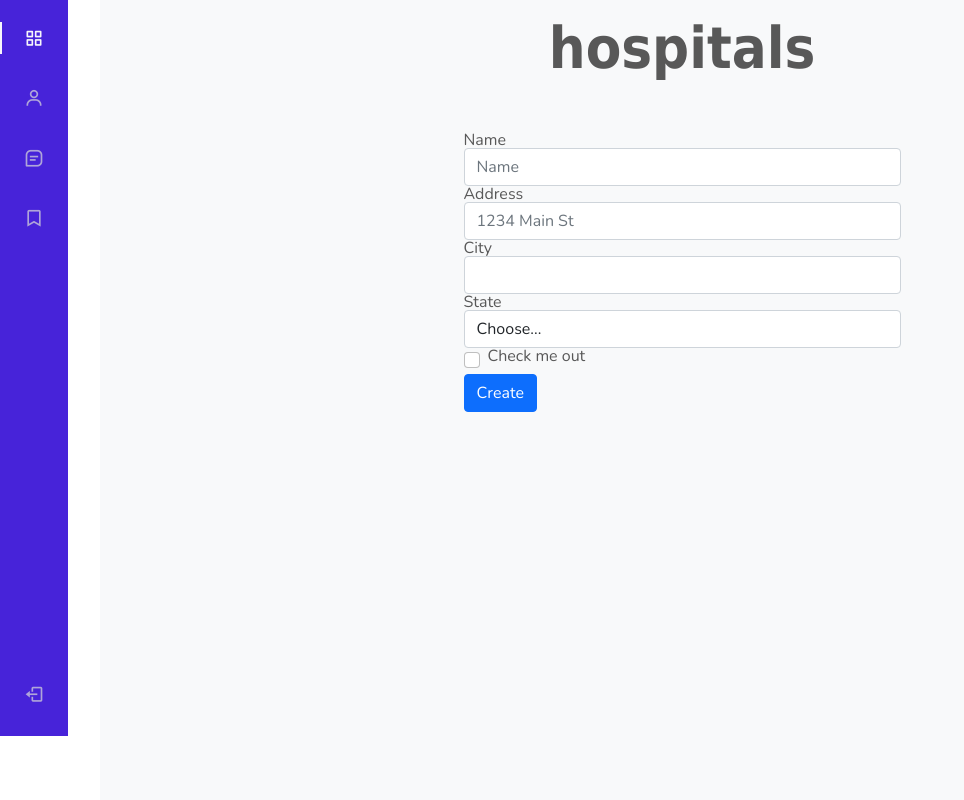
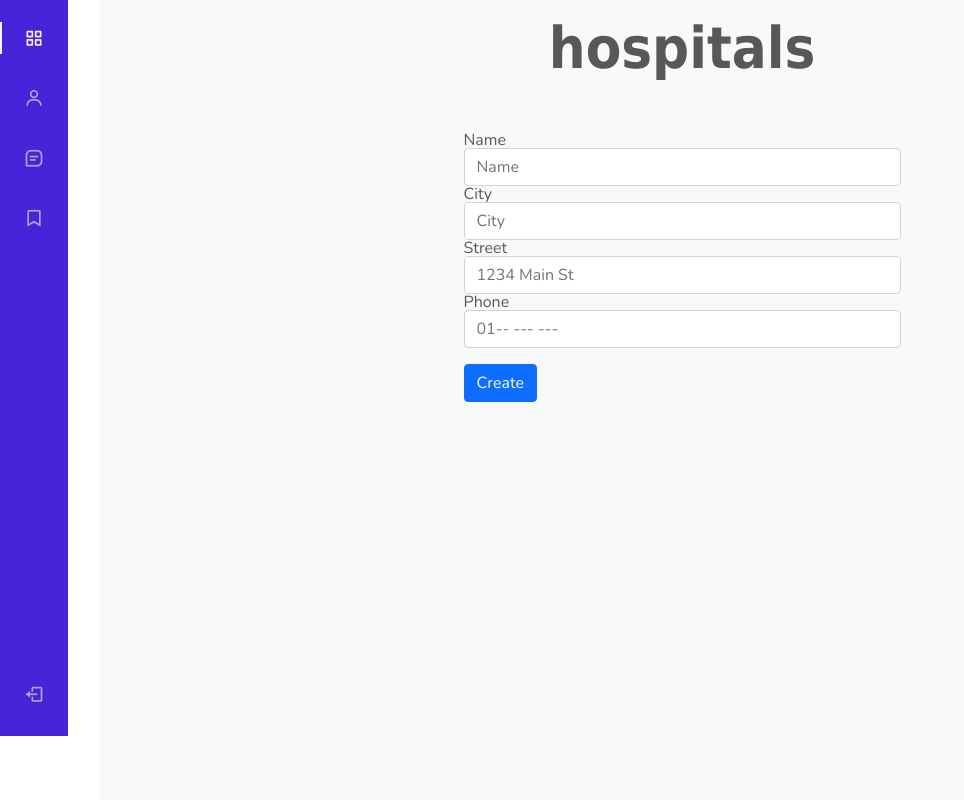
Before and after one commit to mhasabalah/Flask-Project, a Flask app: page /admin/hospitals in a window 1280 px wide. Shown: the part 64-864 px from the top of the page, without its empty margins (0-964 px from the left). Run offline with Flask 2, Linux system fonts and the light colour scheme.

Commit message:
add hospital (admin)

```diff
--- a/Health_Asurance/__init__.py
+++ b/Health_Asurance/__init__.py
@@ -19,7 +19,7 @@ def create_app():
 
     app.config['MYSQL_HOST'] = 'localhost'
     app.config['MYSQL_USER'] = 'root'
-    app.config['MYSQL_PASSWORD'] = ''
+    app.config['MYSQL_PASSWORD'] = 'Moh1425'
     app.config['MYSQL_DB'] = 'health_insurance'
 
     mysql = MySQL(app)
--- a/Health_Asurance/templates/Admin/hospitals.html
+++ b/Health_Asurance/templates/Admin/hospitals.html
@@ -7,38 +7,31 @@
 
 <div class="col-xl-5 col-lg-6 col-md-8 col-sm-10 mx-auto form p-4">
 
-<form>
+  <form method="POST">
     <div class="form-row">
       <div class="form-group ">
         <label for="inputname">Name</label>
-        <input type="text" class="form-control" id="inputname" placeholder="Name">
+        <input name="name" type="text" class="form-control" id="inputname" placeholder="Name">
       </div>
     </div>
-    <div class="form-group ">
-      <label for="inputAddress">Address</label>
-      <input type="text" class="form-control" id="inputAddress" placeholder="1234 Main St">
-    </div>
+
     <div class="form-row">
       <div class="form-group ">
         <label for="inputCity">City</label>
-        <input type="text" class="form-control" id="inputCity">
-      </div>
-      <div class="form-group">
-        <label for="inputState">State</label>
-        <select id="inputState" class="form-control">
-          <option selected>Choose...</option>
-          <option>...</option>
-        </select>
+        <input name="city" type="text" class="form-control" id="inputCity" placeholder="City">
       </div>
     </div>
-    <div class="form-group">
-      <div class="form-check">
-        <input class="form-check-input" type="checkbox" id="gridCheck">
-        <label class="form-check-label" for="gridCheck">
-          Check me out
-        </label>
-      </div>
+
+    <div class="form-group ">
+      <label for="inputStreet">Street</label>
+      <input name="street" type="text" class="form-control" id="inputStreet" placeholder="1234 Main St">
     </div>
+
+    <div class="form-group ">
+      <label for="Phone">Phone</label>
+      <input name="phone" type="tel" class="form-control" id="inputPhone" placeholder="01-- --- ---">
+    </div><br>
+
     <button type="submit" class="btn btn-primary">Create</button>
   </form>
 </div>
--- a/Health_Asurance/views.py
+++ b/Health_Asurance/views.py
@@ -1,3 +1,4 @@
+from os import name
 from flask import Blueprint, render_template, request , flash
 from . import mysql
 
@@ -78,6 +79,7 @@ def AdminPlans():
     if request.method == 'POST':
         planType = request.form["type"]
         price = request.form["price"]
+
         cursor = mysql.connection.cursor()
         sql=f"INSERT INTO health_insurance.plans (Type, Price) VALUES ('{planType}','{price}');"
         cursor.execute(sql)
@@ -86,8 +88,20 @@ def AdminPlans():
         return f"Done!!"
     return render_template("admin/plans.html")
 
-@views.route('admin/hospitals')
-def adminHospitals():
+@views.route('admin/hospitals',methods=['GET', 'POST'])
+def AdminHospitals():
+    if request.method == 'POST':
+        name = request.form["name"]
+        city = request.form["city"]
+        street = request.form["street"]
+        phone = request.form["phone"]
+
+        cursor = mysql.connection.cursor()
+        sql=f"INSERT INTO health_insurance.hospitals (Name, City, Street, Phone ) VALUES ('{name}','{city}','{street}','{phone}');"
+        cursor.execute(sql)
+        mysql.connection.commit()
+        cursor.close()
+        return f"Done!!"
     return render_template("admin/hospitals.html")
 
 @views.route('admin/claims')
```
